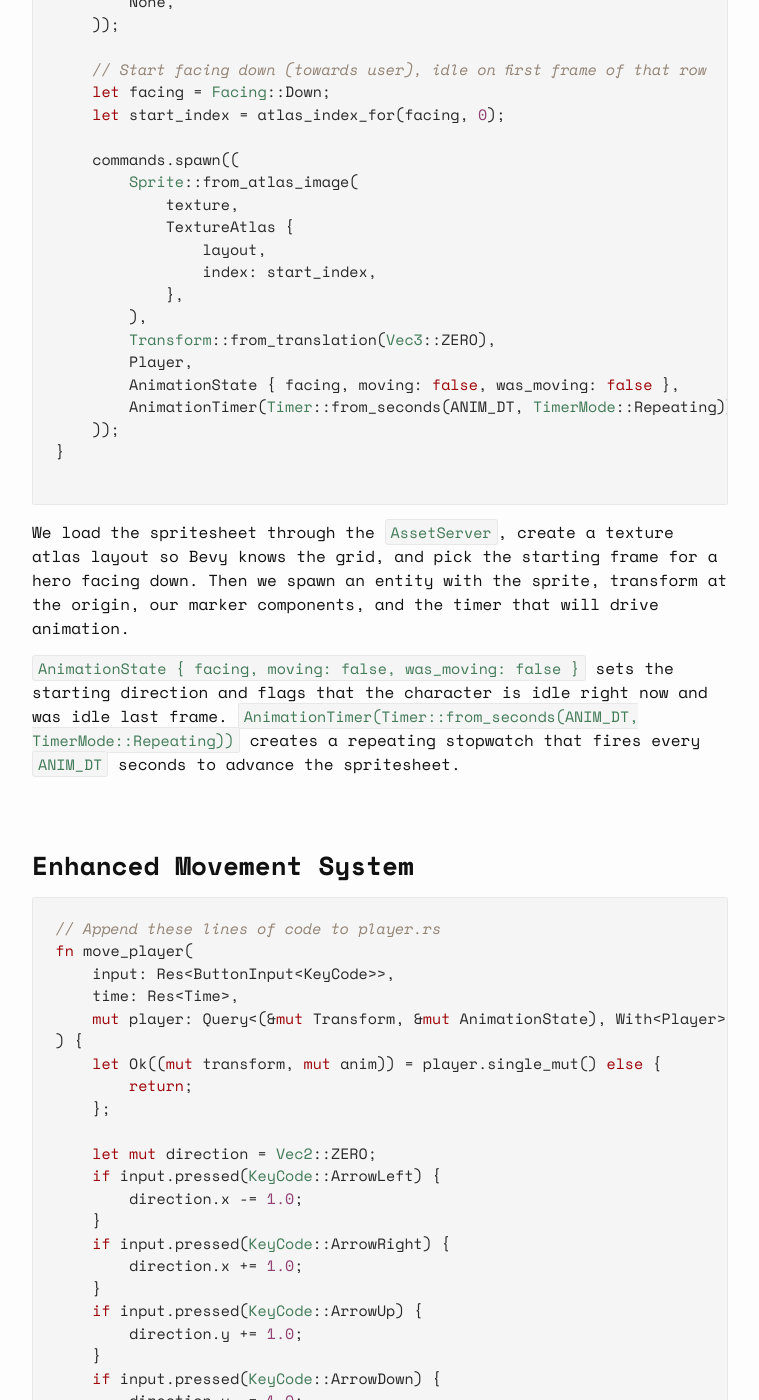
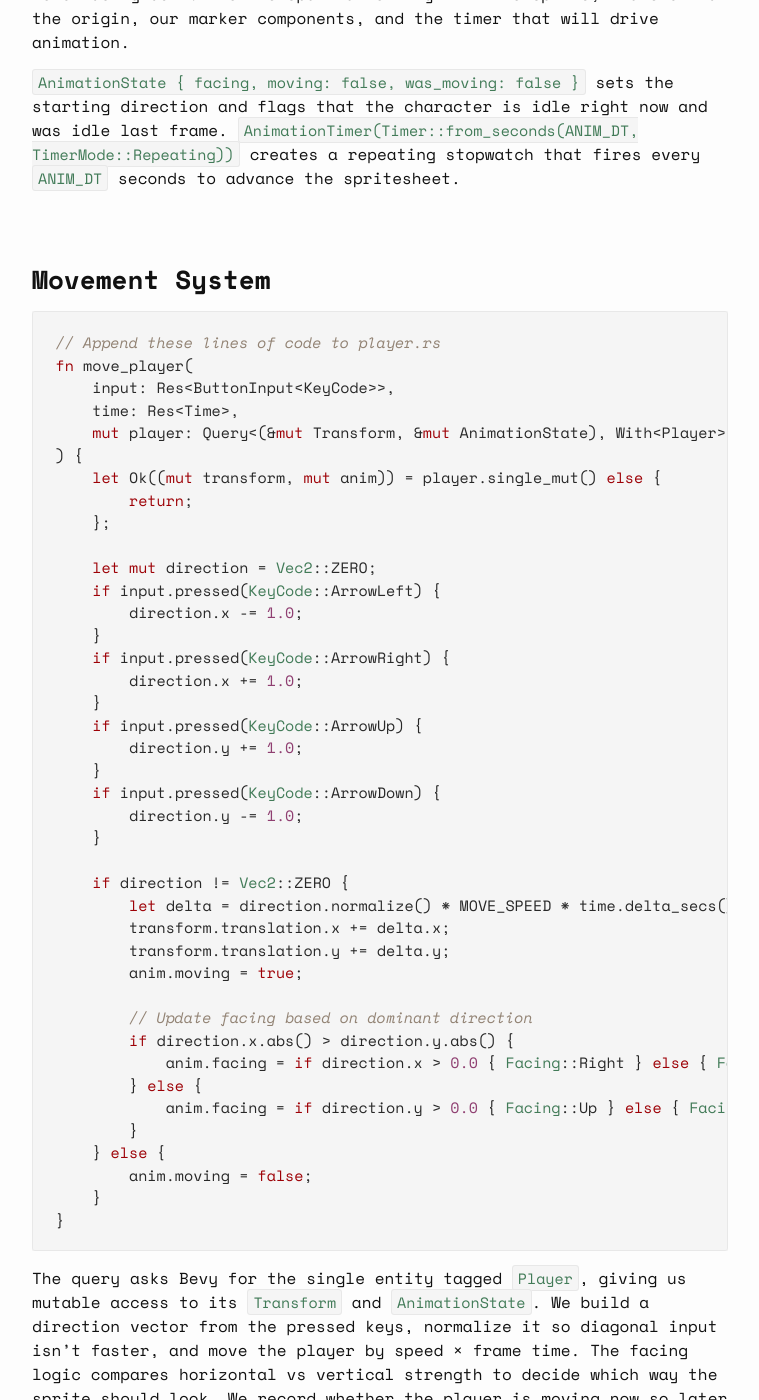
Before and after one commit to jamesfebin/AIBodh-Website, a Jekyll site: the page built from _posts/2025-09-16-bevy-rust-game-development-chapter-1.markdown, in a window 1280 px wide and 1400 px high, scrolled down 18320 px. Shown: the whole window, without its empty margins (260-1019 px from the left). Built offline with Jekyll 4.4.1, drawn with Linux system fonts in a browser that asks for light colours.

Commit message:
github source added

````diff
--- a/_posts/2025-09-16-bevy-rust-game-development-chapter-1.markdown
+++ b/_posts/2025-09-16-bevy-rust-game-development-chapter-1.markdown
@@ -502,7 +500,7 @@
 <br>
 
 
-### Enhanced Movement System
+### Movement System
 
 ```rust
 // Append these lines of code to player.rs
````
Also changed, not shown: other parts of _posts/2025-09-16-bevy-rust-game-development-chapter-1.markdown (+0 -2 lines).
